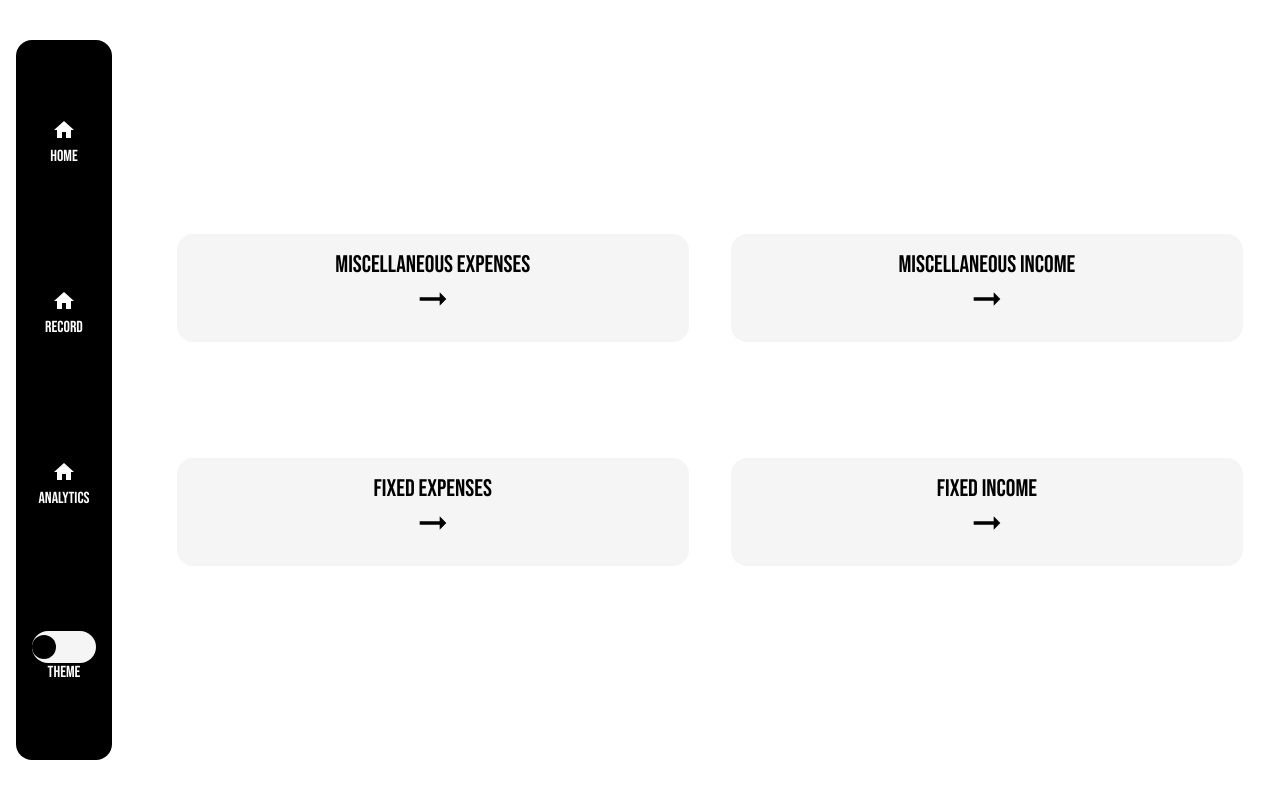
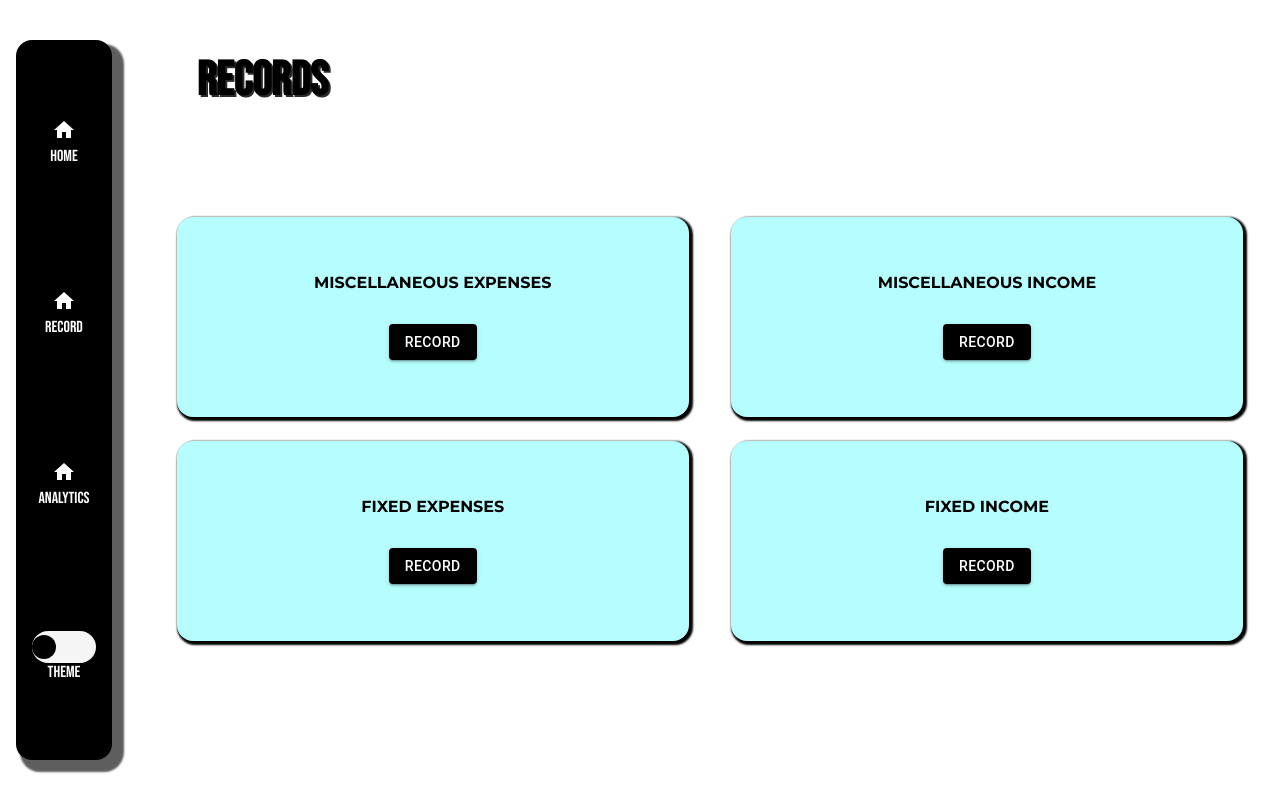
Before and after one commit to dhani-el/flexdashboard, a React app: page / in a window 1280 px wide. Both pictures are taken after a click on the element "RECORD". Built offline with nearby package versions, Linux system fonts and the light colour scheme.

Commit message:
begin styling of records page

```diff
--- a/src/Entry/Jsx/components.jsx
+++ b/src/Entry/Jsx/components.jsx
@@ -7,9 +7,10 @@ import { ArrowRightAlt } from "@mui/icons-material";
 export function ARecord({Description,onClick}){
     return <motion.div onClick={onClick} id="arecord" >
                 <motion.p>{Description}</motion.p>
-                <motion.div id = "arrowDiv">
+                {/* <motion.div id = "arrowDiv">
                     <ArrowRightAlt/>
-                </motion.div>
+                </motion.div> */}
+                <Button variant="contained" >RECORD</Button>
             </motion.div>
 }
 
--- a/src/Entry/Jsx/index.jsx
+++ b/src/Entry/Jsx/index.jsx
@@ -13,6 +13,7 @@ export default function Entry(){
         setRecordDiag(init => recordType )
     }
     return <motion.div id="entryDiv" >
+                <motion.p id="headerText">RECORDS</motion.p>
                 <motion.div id="recordsContainer" >
                     <ARecord Description={EntryConst.MISCELLANEOUSEXPENSES}  onClick={()=>handleRecordClick(EntryConst.MISCELLANEOUSEXPENSES)}  />
                     <ARecord Description={EntryConst.MISCELLANEOUSINCOME}  onClick={()=>handleRecordClick(EntryConst.MISCELLANEOUSINCOME)}  />
--- a/src/Entry/styles/index.css
+++ b/src/Entry/styles/index.css
@@ -1,5 +1,6 @@
 #entryDiv {
   display: flex;
+  flex-direction: column;
   width: 100%;
   height: 100vh;
   position: relative;
@@ -7,7 +8,18 @@
   align-items: center;
 }
 #entryDiv p {
+  font-family: "montserrat";
   color: black;
+  font-weight: 700;
+}
+#entryDiv #headerText {
+  font-size: 3rem;
+  font-family: "bebas";
+  align-self: flex-start;
+  position: relative;
+  top: -10%;
+  left: 5%;
+  text-shadow: 2px 2px rgb(43, 42, 42);
 }
 #entryDiv #recordsContainer {
   width: 100%;
@@ -20,19 +32,21 @@
 }
 #entryDiv #recordsContainer #arecord {
   width: 40vw;
-  background-color: whitesmoke;
+  min-height: 25vh;
+  background-color: rgb(182, 253, 253);
   border-radius: 1rem;
   padding: 1rem;
-  font-size: 1.5rem;
+  font-size: 1rem;
   text-align: center;
+  display: flex;
+  flex-direction: column;
+  align-items: center;
+  justify-content: center;
+  gap: 2rem;
+  box-shadow: 2px 2px 2px 2px black;
 }
-#entryDiv #recordsContainer #arecord #arrowDiv svg {
-  color: black;
-  height: 2.5rem;
-  width: 2.5rem;
-}
-#entryDiv #recordsContainer #arecord #arrowDiv svg path {
-  color: black;
+#entryDiv #recordsContainer #arecord button {
+  background-color: black;
 }
 #entryDiv #recordDialouge {
   position: absolute;
--- a/src/Entry/styles/index.scss
+++ b/src/Entry/styles/index.scss
@@ -1,20 +1,34 @@
 
 $default-font-color:black;
 $default-padding:1rem;
-$default-card-background-color:whitesmoke;
+$default-card-background-color:rgb(182, 253, 253);
 $default-border-radius:1rem;
-$default-font-size:1.5rem;
+$default-border-color:black;
+$default-font-size:1rem;
 
 
 #entryDiv{
     display: flex;
+    flex-direction: column;
     width: 100%;
     height:100vh;
     position: relative;
     justify-content: center;
     align-items: center;
     p{
-        color: $default-font-color;
+            font-family: "montserrat";
+            color: $default-font-color;
+            font-weight: 700;
+    }
+
+    #headerText{
+        font-size: 3rem;
+        font-family: "bebas";
+        align-self: flex-start;
+        position: relative;
+        top: -10%;
+        left: 5%;
+        text-shadow: 2px 2px rgb(43, 42, 42);
     }
 
     #recordsContainer{
@@ -25,22 +39,23 @@ $default-font-size:1.5rem;
         align-items: center;
         justify-content: space-around;
         padding: $default-padding;
+
         #arecord{
             width: 40vw;
+            min-height: 25vh;
             background-color: $default-card-background-color ;
             border-radius: $default-border-radius;
             padding: $default-padding;
             font-size: $default-font-size;
             text-align: center;
-            #arrowDiv{
-                svg{
-                    color: black;
-                    height: 2.5rem;
-                    width: 2.5rem;
-                    path{
-                        color: black;
-                    }
-                }
+            display: flex;
+            flex-direction: column;
+            align-items: center;
+            justify-content: center;
+            gap: 2rem;
+            box-shadow: 2px 2px 2px 2px black ;
+            button{
+                background-color: black;
             }
         }
     }
--- a/src/Navigation/style/index.css
+++ b/src/Navigation/style/index.css
@@ -31,6 +31,7 @@
   background-color: rgb(34, 34, 34);
   position: fixed;
   bottom: 1rem;
+  box-shadow: 8px 8px 2px 4px rgb(95, 94, 94);
 }
 #navigationContainer .navItem {
   display: flex;
--- a/src/Navigation/style/index.scss
+++ b/src/Navigation/style/index.scss
@@ -37,6 +37,7 @@ $landscape-background-color : black;
     background-color: $background-color;
     position: fixed;
     bottom: 1rem;
+    box-shadow: 8px 8px 2px 4px rgb(95, 94, 94) ;
     .navItem{
         display: flex;
         flex-direction: column;
```
Also changed, not shown: 2 other files (tests, documents, lock files or other folders).
